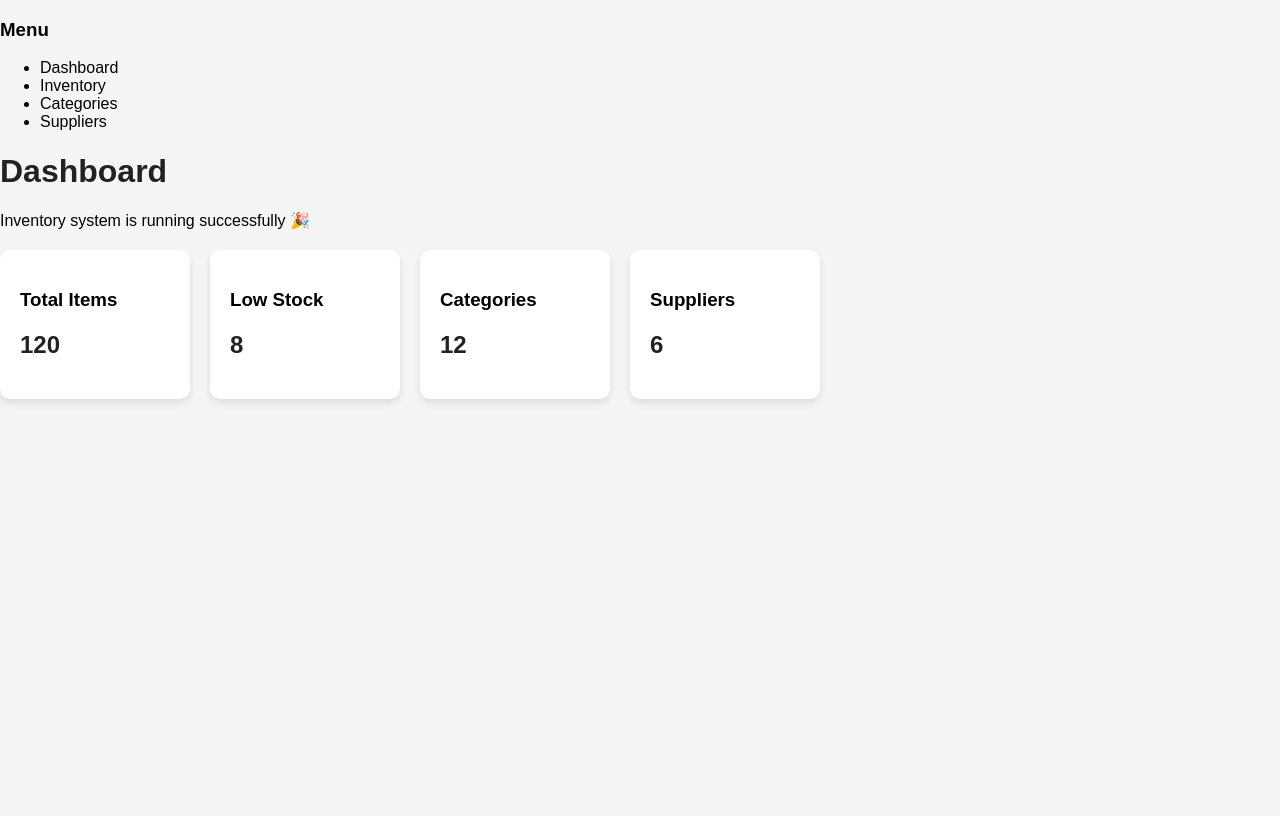
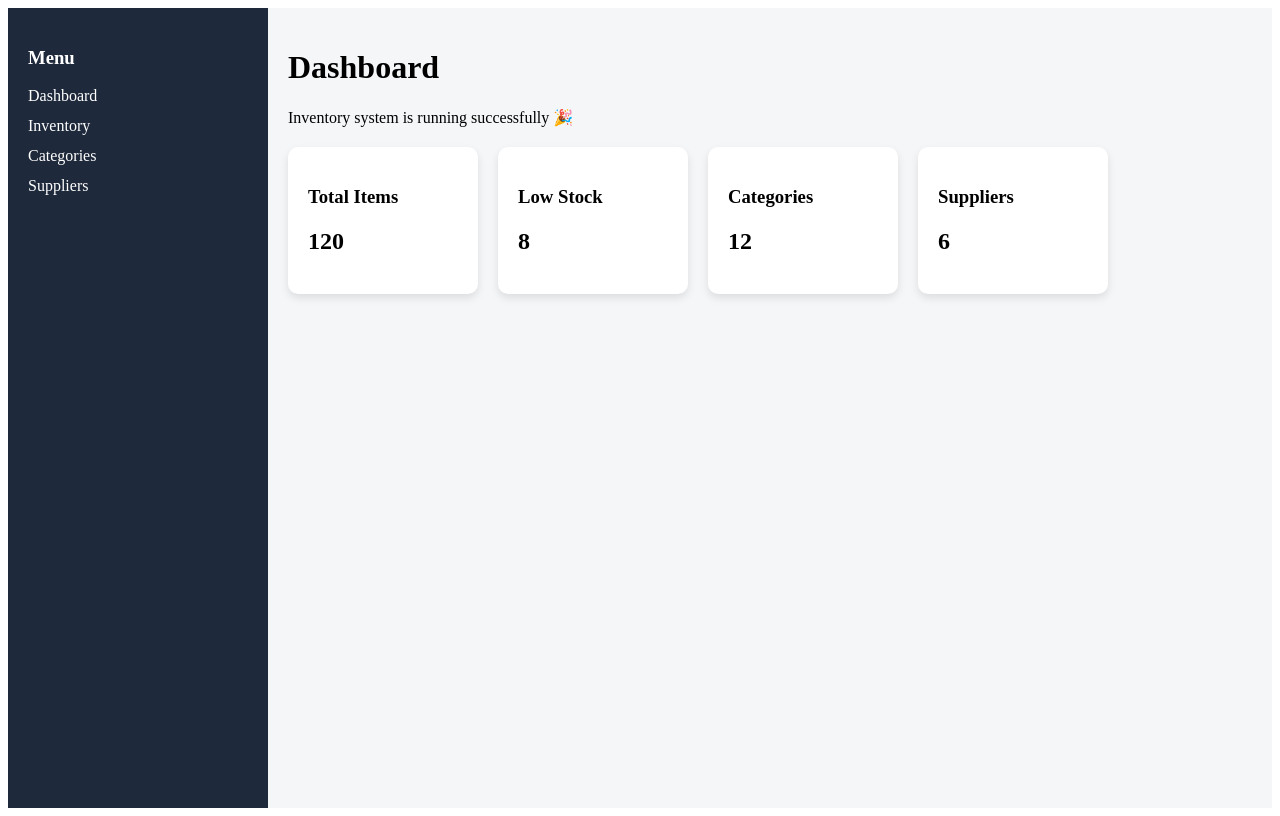
Before and after one commit to EStoreB/inventory-react-ui, a React (Vite) app: page / in a window 1280 px wide. Built offline with nearby package versions, Linux system fonts and the light colour scheme.

Commit message:
Add layout and sidebar styles to styles.css

```diff
--- a/src/styles.css
+++ b/src/styles.css
@@ -1,8 +1,27 @@
-body {
-  font-family: Arial, sans-serif;
-  background: #f5f5f5;
-  margin: 0;
+.layout {
+  display: flex;
+  min-height: 100vh;
 }
-h1, h2 {
-  color: #222;
+
+.sidebar {
+  width: 220px;
+  background: #1e293b;
+  color: white;
+  padding: 20px;
 }
+
+.sidebar ul {
+  list-style: none;
+  padding: 0;
+}
+
+.sidebar li {
+  margin: 12px 0;
+  cursor: pointer;
+}
+
+.content {
+  flex: 1;
+  padding: 20px;
+  background: #f4f6f8;
+}
```
